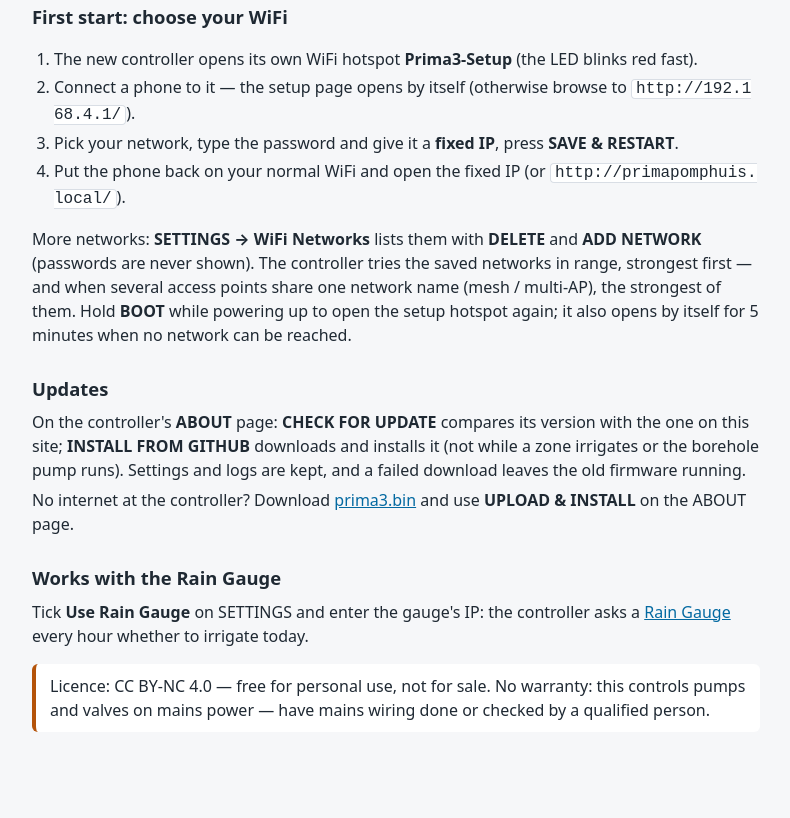
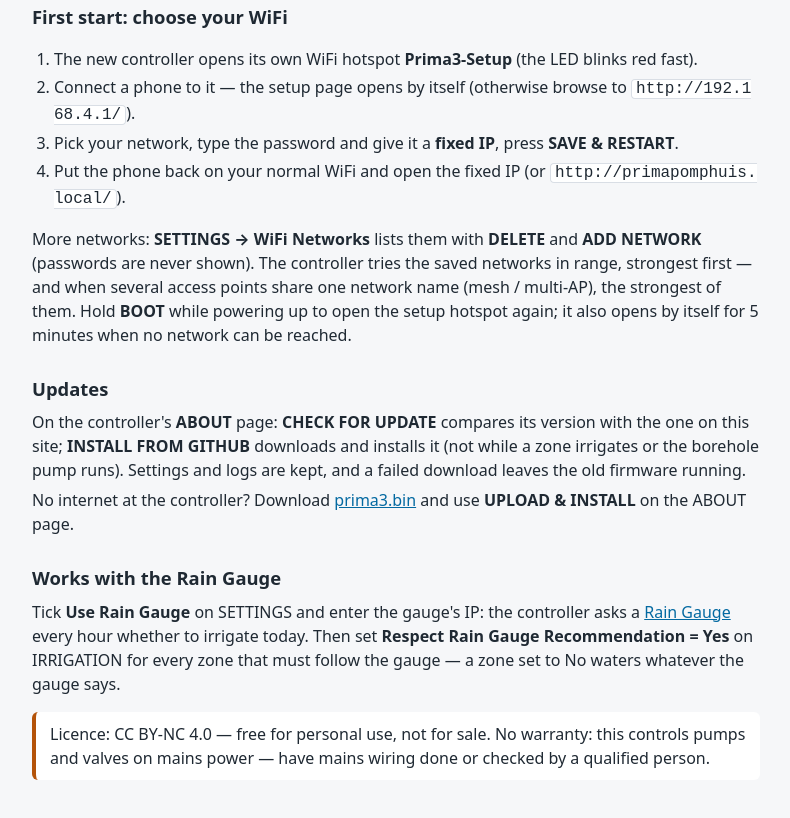
Before and after one commit to 777BDVGP/Prima3-Pomphuis, a plain HTML site: page docs/index.html in a window 1280 px wide. Shown: the part 437-1255 px from the top of the page, without its empty margins (244-1034 px from the left). Before the commit the page ends 1233 px from the top, so only its background shows below. Drawn offline with Linux system fonts and the light colour scheme.

Commit message:
README + install page: Using the rain gauge (Respect Rain Gauge Recommendation, badge, log, gauge down)

```diff
--- a/docs/index.html
+++ b/docs/index.html
@@ -68,7 +68,9 @@ Settings and logs are kept, and a failed download leaves the old firmware runnin
 
 <h2>Works with the Rain Gauge</h2>
 <p>Tick <b>Use Rain Gauge</b> on SETTINGS and enter the gauge's IP: the controller asks a
-<a href="https://777bdvgp.github.io/RainGauge/">Rain Gauge</a> every hour whether to irrigate today.</p>
+<a href="https://777bdvgp.github.io/RainGauge/">Rain Gauge</a> every hour whether to irrigate today.
+Then set <b>Respect Rain Gauge Recommendation = Yes</b> on IRRIGATION for every zone that must
+follow the gauge &mdash; a zone set to No waters whatever the gauge says.</p>
 
 <div class="note">Licence: CC BY-NC 4.0 &mdash; free for personal use, not for sale. No warranty: this controls
 pumps and valves on mains power &mdash; have mains wiring done or checked by a qualified person.</div>
```
Also changed, not shown: 1 other file.
